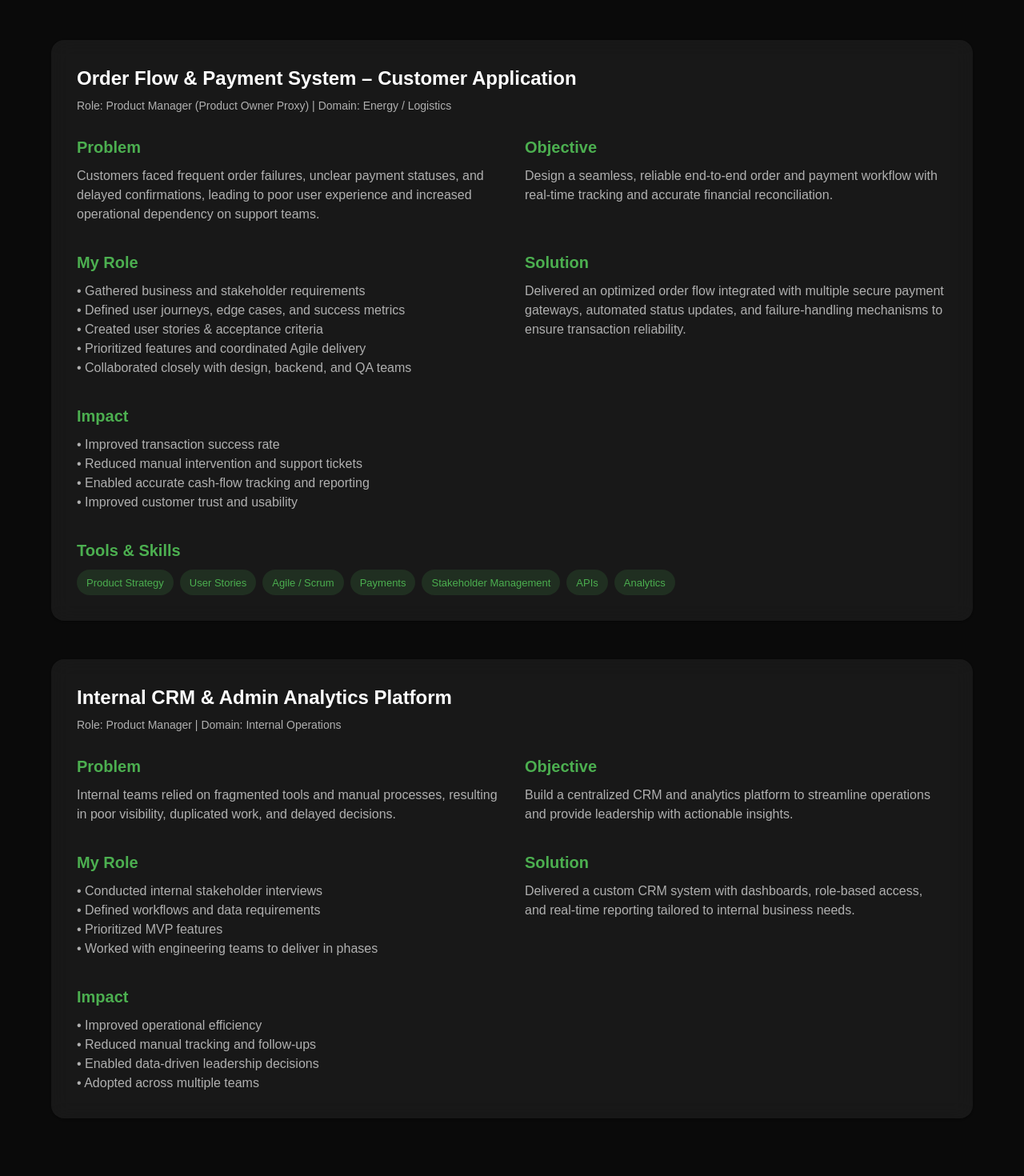
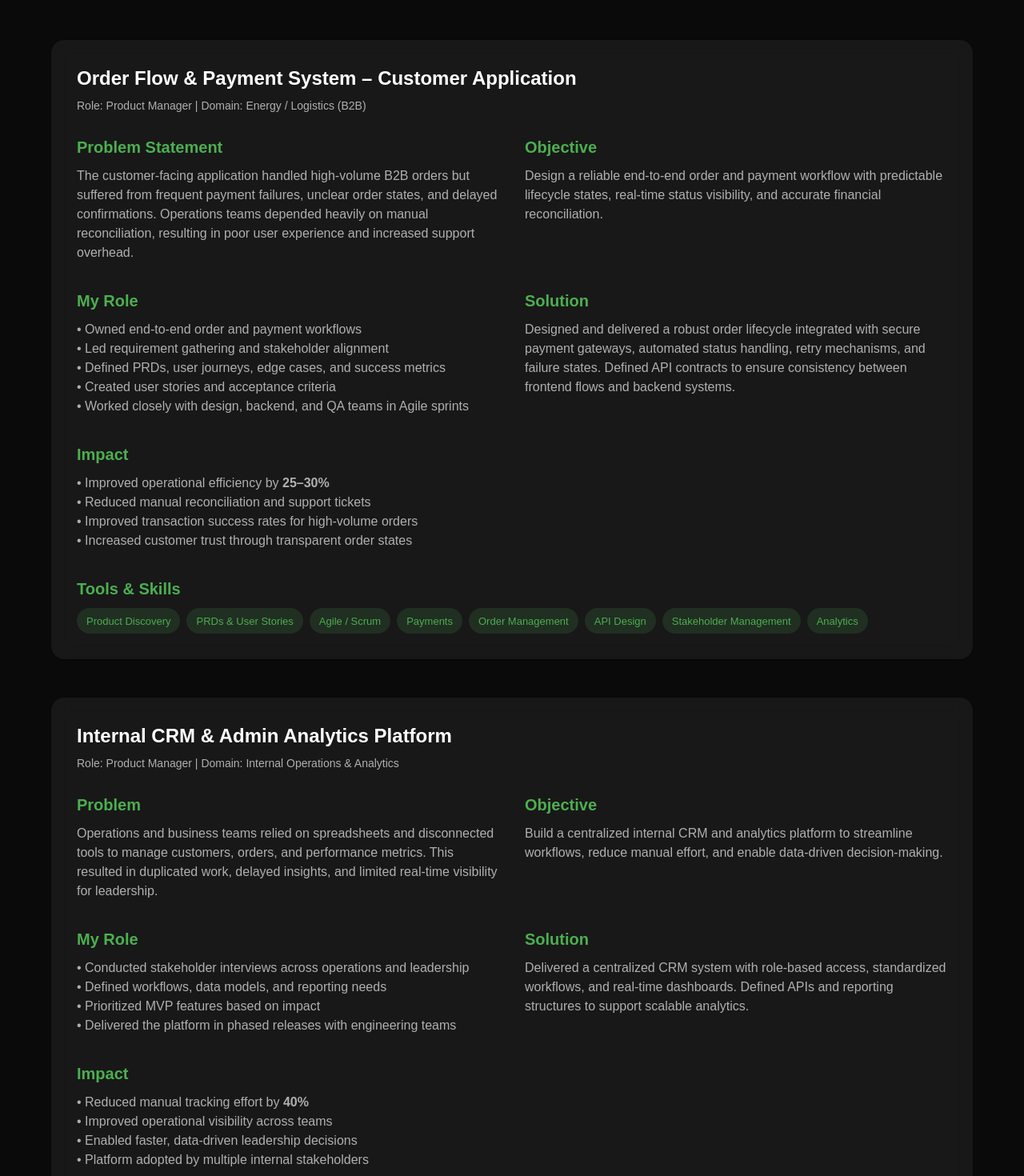
Before and after one commit to AishwaryaJain-Web-Developer/Website, a React (Create React App) app: page / in a window 1280 px wide. Shown: the part 3840-5310 px from the top of the page at 80% size. Built offline with nearby package versions, Linux system fonts and the light colour scheme.

Commit message:
Adding Case Study

```diff
--- a/src/components/CaseStudy.js
+++ b/src/components/CaseStudy.js
@@ -24,6 +24,7 @@ const CaseStudy = () => {
   return (
     <Box id="caseStudy" sx={{ py: 10, bgcolor: '#0A0A0A' }}>
       <Container maxWidth="lg">
+
         {/* Heading */}
         <motion.div
           initial={{ opacity: 0, y: 20 }}
@@ -46,54 +47,59 @@ const CaseStudy = () => {
               </Typography>
 
               <Typography variant="subtitle2" color="textSecondary" sx={{ mb: 3 }}>
-                Role: Product Manager (Product Owner Proxy) | Domain: Energy / Logistics
+                Role: Product Manager | Domain: Energy / Logistics (B2B)
               </Typography>
 
               <Grid container spacing={4}>
+
                 <Grid item xs={12} md={6}>
-                  <SectionTitle>Problem</SectionTitle>
+                  <SectionTitle>Problem Statement</SectionTitle>
                   <Typography color="textSecondary">
-                    Customers faced frequent order failures, unclear payment statuses,
-                    and delayed confirmations, leading to poor user experience and
-                    increased operational dependency on support teams.
+                    The customer-facing application handled high-volume B2B orders but
+                    suffered from frequent payment failures, unclear order states, and
+                    delayed confirmations. Operations teams depended heavily on manual
+                    reconciliation, resulting in poor user experience and increased
+                    support overhead.
                   </Typography>
                 </Grid>
 
                 <Grid item xs={12} md={6}>
                   <SectionTitle>Objective</SectionTitle>
                   <Typography color="textSecondary">
-                    Design a seamless, reliable end-to-end order and payment workflow
-                    with real-time tracking and accurate financial reconciliation.
+                    Design a reliable end-to-end order and payment workflow with
+                    predictable lifecycle states, real-time status visibility, and
+                    accurate financial reconciliation.
                   </Typography>
                 </Grid>
 
                 <Grid item xs={12} md={6}>
                   <SectionTitle>My Role</SectionTitle>
                   <Typography color="textSecondary">
-                    • Gathered business and stakeholder requirements<br />
-                    • Defined user journeys, edge cases, and success metrics<br />
-                    • Created user stories & acceptance criteria<br />
-                    • Prioritized features and coordinated Agile delivery<br />
-                    • Collaborated closely with design, backend, and QA teams
+                    • Owned end-to-end order and payment workflows<br />
+                    • Led requirement gathering and stakeholder alignment<br />
+                    • Defined PRDs, user journeys, edge cases, and success metrics<br />
+                    • Created user stories and acceptance criteria<br />
+                    • Worked closely with design, backend, and QA teams in Agile sprints
                   </Typography>
                 </Grid>
 
                 <Grid item xs={12} md={6}>
                   <SectionTitle>Solution</SectionTitle>
                   <Typography color="textSecondary">
-                    Delivered an optimized order flow integrated with multiple secure
-                    payment gateways, automated status updates, and failure-handling
-                    mechanisms to ensure transaction reliability.
+                    Designed and delivered a robust order lifecycle integrated with
+                    secure payment gateways, automated status handling, retry
+                    mechanisms, and failure states. Defined API contracts to ensure
+                    consistency between frontend flows and backend systems.
                   </Typography>
                 </Grid>
 
                 <Grid item xs={12}>
                   <SectionTitle>Impact</SectionTitle>
                   <Typography color="textSecondary">
-                    • Improved transaction success rate<br />
-                    • Reduced manual intervention and support tickets<br />
-                    • Enabled accurate cash-flow tracking and reporting<br />
-                    • Improved customer trust and usability
+                    • Improved operational efficiency by <strong>25–30%</strong><br />
+                    • Reduced manual reconciliation and support tickets<br />
+                    • Improved transaction success rates for high-volume orders<br />
+                    • Increased customer trust through transparent order states
                   </Typography>
                 </Grid>
 
@@ -101,22 +107,27 @@ const CaseStudy = () => {
                   <SectionTitle>Tools & Skills</SectionTitle>
                   <Box sx={{ display: 'flex', gap: 1, flexWrap: 'wrap' }}>
                     {[
-                      'Product Strategy',
-                      'User Stories',
+                      'Product Discovery',
+                      'PRDs & User Stories',
                       'Agile / Scrum',
                       'Payments',
+                      'Order Management',
+                      'API Design',
                       'Stakeholder Management',
-                      'APIs',
                       'Analytics'
                     ].map((skill, idx) => (
                       <Chip
                         key={idx}
                         label={skill}
-                        sx={{ bgcolor: 'rgba(76,175,80,0.15)', color: '#4CAF50' }}
+                        sx={{
+                          bgcolor: 'rgba(76,175,80,0.15)',
+                          color: '#4CAF50',
+                        }}
                       />
                     ))}
                   </Box>
                 </Grid>
+
               </Grid>
             </CasePaper>
           </Grid>
@@ -129,53 +140,67 @@ const CaseStudy = () => {
               </Typography>
 
               <Typography variant="subtitle2" color="textSecondary" sx={{ mb: 3 }}>
-                Role: Product Manager | Domain: Internal Operations
+                Role: Product Manager | Domain: Internal Operations & Analytics
               </Typography>
 
               <Grid container spacing={4}>
+
                 <Grid item xs={12} md={6}>
                   <SectionTitle>Problem</SectionTitle>
                   <Typography color="textSecondary">
-                    Internal teams relied on fragmented tools and manual processes,
-                    resulting in poor visibility, duplicated work, and delayed decisions.
+                    Operations and business teams relied on spreadsheets and
+                    disconnected tools to manage customers, orders, and performance
+                    metrics. This resulted in duplicated work, delayed insights, and
+                    limited real-time visibility for leadership.
                   </Typography>
                 </Grid>
 
                 <Grid item xs={12} md={6}>
                   <SectionTitle>Objective</SectionTitle>
                   <Typography color="textSecondary">
-                    Build a centralized CRM and analytics platform to streamline
-                    operations and provide leadership with actionable insights.
+                    Build a centralized internal CRM and analytics platform to
+                    streamline workflows, reduce manual effort, and enable
+                    data-driven decision-making.
                   </Typography>
                 </Grid>
+
+                {/* <Box sx={{ mt: 3 ,  ml:10}}>
+                  <img
+                    src="https://assets.bwbx.io/images/users/iqjWHBFdfxIU/iVbpYmx6o8.M/v2/-1x-1.webp"
+                    alt="Order & Payment Flow Diagram"
+                    style={{ width: '20%', borderRadius: '12px' }}
+                  />
+                </Box> */}
 
                 <Grid item xs={12} md={6}>
                   <SectionTitle>My Role</SectionTitle>
                   <Typography color="textSecondary">
-                    • Conducted internal stakeholder interviews<br />
-                    • Defined workflows and data requirements<br />
-                    • Prioritized MVP features<br />
-                    • Worked with engineering teams to deliver in phases
+                    • Conducted stakeholder interviews across operations and leadership<br />
+                    • Defined workflows, data models, and reporting needs<br />
+                    • Prioritized MVP features based on impact<br />
+                    • Delivered the platform in phased releases with engineering teams
                   </Typography>
                 </Grid>
 
                 <Grid item xs={12} md={6}>
                   <SectionTitle>Solution</SectionTitle>
                   <Typography color="textSecondary">
-                    Delivered a custom CRM system with dashboards, role-based access,
-                    and real-time reporting tailored to internal business needs.
+                    Delivered a centralized CRM system with role-based access,
+                    standardized workflows, and real-time dashboards. Defined APIs
+                    and reporting structures to support scalable analytics.
                   </Typography>
                 </Grid>
 
                 <Grid item xs={12}>
                   <SectionTitle>Impact</SectionTitle>
                   <Typography color="textSecondary">
-                    • Improved operational efficiency<br />
-                    • Reduced manual tracking and follow-ups<br />
-                    • Enabled data-driven leadership decisions<br />
-                    • Adopted across multiple teams
+                    • Reduced manual tracking effort by <strong>40%</strong><br />
+                    • Improved operational visibility across teams<br />
+                    • Enabled faster, data-driven leadership decisions<br />
+                    • Platform adopted by multiple internal stakeholders
                   </Typography>
                 </Grid>
+
               </Grid>
             </CasePaper>
           </Grid>
```
